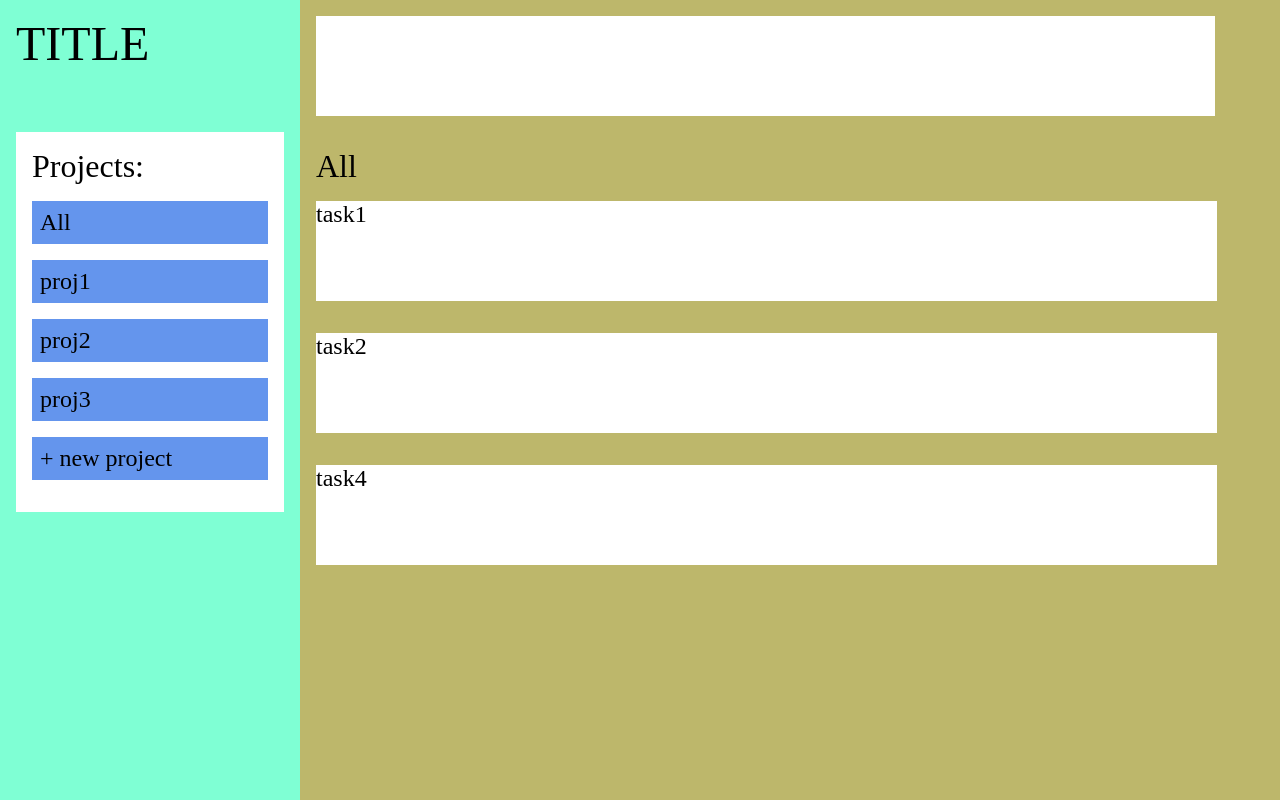
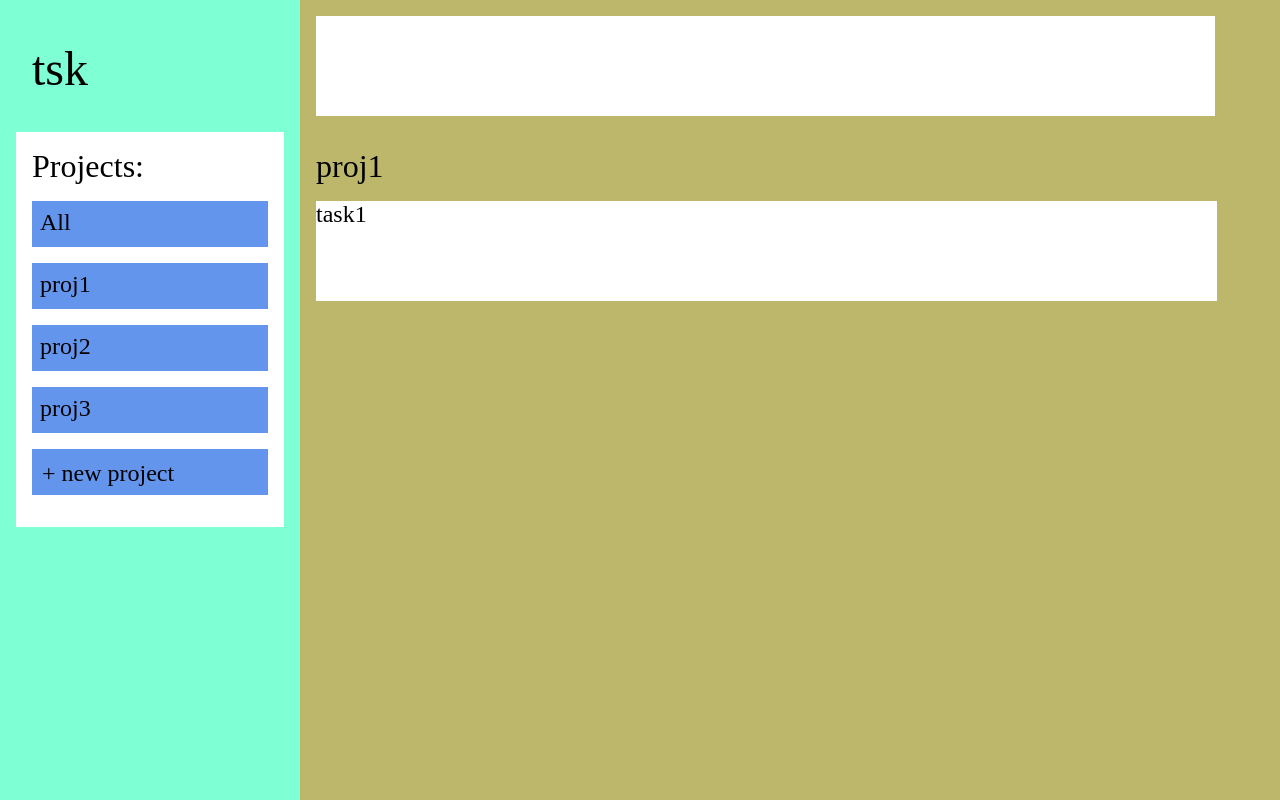
Before and after one commit to rosnbro/todo-list, a website built with webpack: page dist/index.html in a window 1280 px wide. Both pictures are taken after a click on the element "proj1". Built offline with nearby package versions, Linux system fonts and the light colour scheme.

Commit message:
add ability to create new projects, clean up nav and task render files, refine style

```diff
--- a/src/index.js
+++ b/src/index.js
@@ -12,7 +12,47 @@ let allProjects = {
 };
 projects.push(allProjects);
 
-//test projects
+class project {
+    constructor(name, selected) {
+        this.name = name;
+        this.selected = selected;
+    }
+}
+
+class task {
+    constructor(name, project) {
+        this.name = name;
+        this.project = project;
+    }
+}
+
+function newProjects(projects, tasks) {
+    const newProject = document.getElementById('newProject');
+    const projectInput = document.createElement('input');
+
+    projectInput.type = 'text';
+    projectInput.placeholder = '+ new project';
+    projectInput.id = 'projectInput';
+    projectInput.addEventListener('keydown', (e) => {
+        if (e.code === 'Enter') {
+            let proj = new project(projectInput.value, true);
+            projects.push(proj);
+            renderNav(projects, tasks);
+            renderTasks(projects, tasks, 'All');
+            projectInput.value = '';
+        }
+    });
+
+    newProject.appendChild(projectInput);
+}
+
+function newTasks(projects, tasks) {
+    const newTask = document.getElementById('newTask');
+}
+
+
+
+function defaults() {
     let proj1 = {
         name: 'proj1',
         selected: true,
@@ -23,13 +63,12 @@ let proj2 = {
     };
     let proj3 = {
         name: 'proj3',
-    selected: false,
+        selected: true,
     };
     projects.push(proj1);
     projects.push(proj2);
     projects.push(proj3);
 
-//test tasks
     let task1 = {
         name: 'task1',
         project: 'proj1',
@@ -50,7 +89,10 @@ tasks.push(task1);
     tasks.push(task2);
     tasks.push(task3);
     tasks.push(task4);
+}
 
+defaults();
 render();
-renderNav(projects);
-renderTasks(projects, tasks, "All");
+newProjects(projects, tasks);
+renderNav(projects, tasks);
+renderTasks(projects, tasks, 'All');
--- a/src/render.js
+++ b/src/render.js
@@ -17,9 +17,8 @@ function renderSidebar() {
     projectMenu.id = 'projectMenu';
     newProject.id = 'newProject';
 
-    title.textContent = 'TITLE';
+    title.textContent = 'tsk';
     projectTitle.textContent = 'Projects:';
-    newProject.textContent = '+ new project';
 
     projectContainer.appendChild(projectTitle);
     projectContainer.appendChild(projectMenu);
--- a/src/renderNav.js
+++ b/src/renderNav.js
@@ -1,13 +1,31 @@
-function renderNav(projects) {
+import renderTasks from './renderTasks';
+
+function renderNav(projects, tasks) {
     const projectMenu = document.getElementById('projectMenu');
+    projectMenu.innerHTML = '';
 
     projects.forEach(project => {
         let projectSelector = document.createElement('div');
         projectSelector.classList.add('projectSelector');
+
         projectSelector.textContent = project.name;
+        projectSelector.addEventListener('click', () => {
+            if (project.name == 'All') {
+                projects.forEach(proj => {
+                    proj.selected = true;
+                });
+            } else {
+                //project.selected = !project.selected; //toggle for multiple project selection
+                projects.forEach(proj => {
+                    proj.selected = false;
+                });
+                project.selected = true;
+            }
+            renderTasks(projects, tasks, project.name);
+        });
+
         projectMenu.appendChild(projectSelector);
     });
-
     return projectMenu;
 }
 
--- a/src/renderTasks.js
+++ b/src/renderTasks.js
@@ -5,6 +5,7 @@ function renderProjects(projects, tasks, selection) {
     containerTitle.id = 'containerTitle';
     containerTitle.textContent = selection;
 
+    projectContainer.innerHTML = '';
     projectContainer.appendChild(containerTitle);
     renderTasks(projectContainer, filterTasks(projects, tasks));
     return projectContainer;
--- a/src/style.css
+++ b/src/style.css
@@ -1,11 +1,14 @@
 :root {
     --std-spacing: 16px;
+    --std-spacing-double: 32px;
     --std-spacing-half: 8px;
+    --font-family: 'Times New Roman', Times, serif;
     --bg-color-sidebar: aquamarine;
     --bg-color-menu: white;
     --bg-color-project: cornflowerblue;
     --bg-color-main: darkkhaki;
     --bg-color-task: white;
+    --font-color-project: black;
 }
 
 body {
@@ -16,18 +19,22 @@ body {
     grid-template-columns: 300px 1fr;
     grid-template-areas:
     "sidebar main";
+    font-family: var(--font-family);
 }
 
 #sidebar {
     grid-area: sidebar;
+    display: flex;
+    flex-direction: column;
     height: 100%;
     width: 100%;
     background-color: var(--bg-color-sidebar);
 }
 
 #title {
-    height: 100px;
-    margin: var(--std-spacing) 0 0 var(--std-spacing);
+    padding: 25px 0;
+    height: 50px;
+    margin: var(--std-spacing) 0 0 var(--std-spacing-double);
     font-size: 3rem;
 }
 
@@ -44,6 +51,7 @@ body {
 
 .projectSelector,
 #newProject {
+    height: 30px;
     margin: var(--std-spacing) 0;
     padding: var(--std-spacing-half);
     font-size: 1.5rem;
@@ -56,6 +64,21 @@ body {
     margin: var(--std-spacing) 0 0 var(--std-spacing);
     height: 100px;
     width: calc(95% - 2 * var(--std-spacing));
+}
+
+#projectInput {
+    height: 100%;
+    width: 100%;
+    border: none;
+    font-size: 1.5rem;
+    font-family: var(--font-family);
+    background-color: var(--bg-color-project);
+}
+
+#projectInput::placeholder {
+    font-size: 1.5rem;
+    font-family: var(--font-family);
+    color: var(--font-color-project);
 }
 
 main {
@@ -81,7 +104,7 @@ main {
 
 .task {
     background-color: var(--bg-color-task);
-    margin: var(--std-spacing) 0;
+    margin: var(--std-spacing) 0 var(--std-spacing-half) 0;
     min-height: 100px;
     width: 95%;
     font-size: 1.5rem;
```
Also changed, not shown: dist/main.js. Lines whose indentation alone changed are shown as unchanged.
